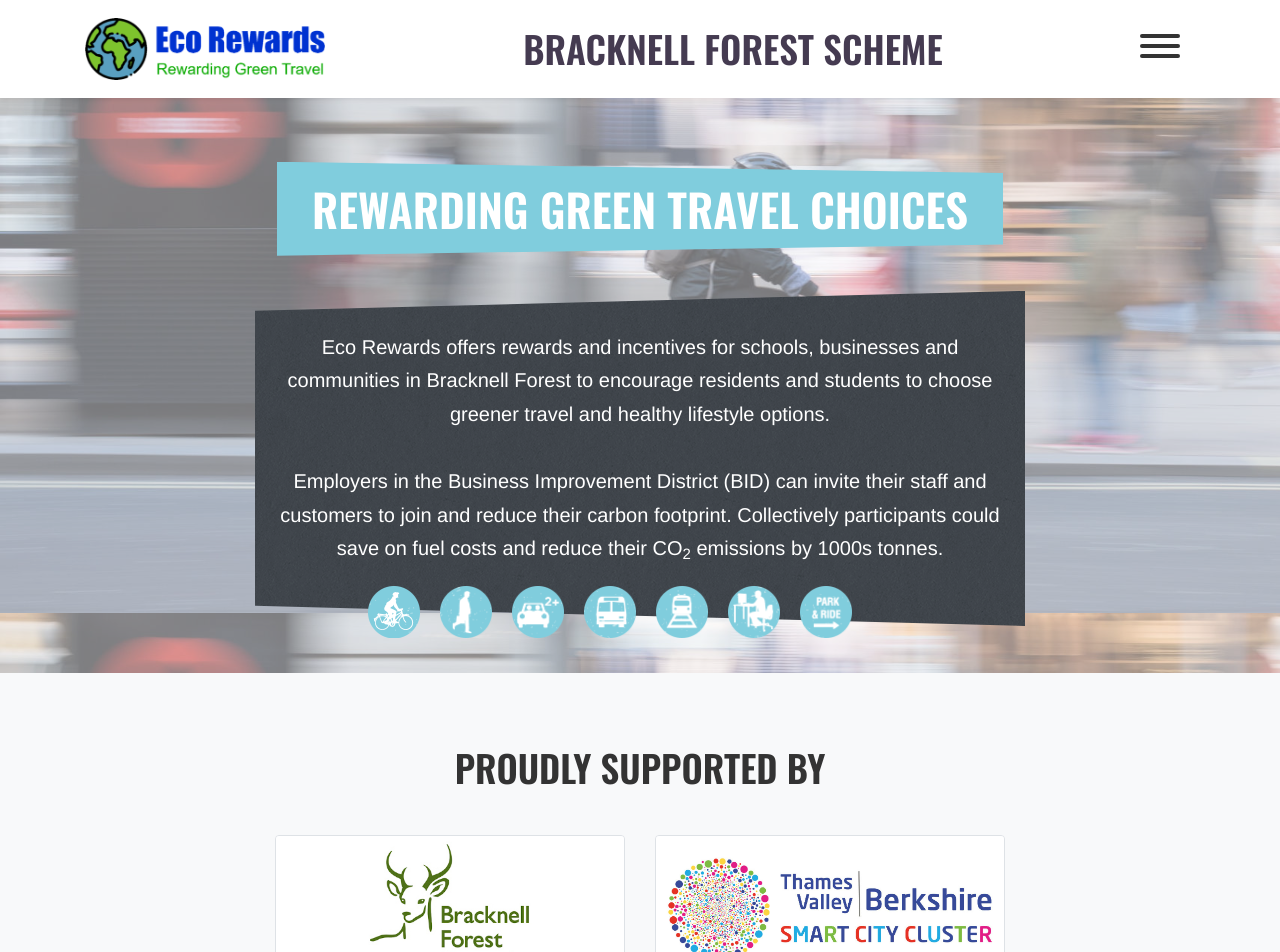
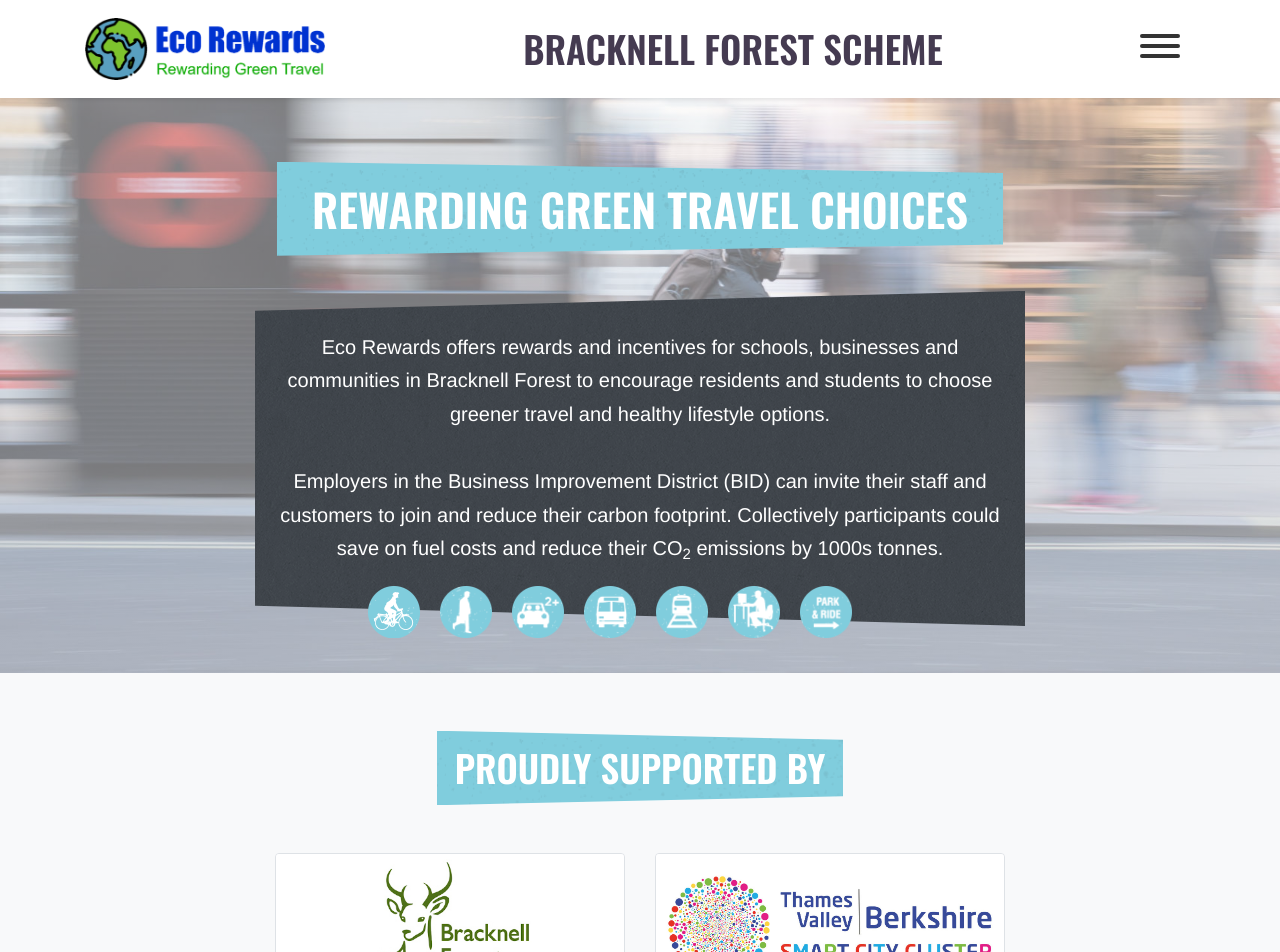
Before and after one commit to EcoRewards/ecorewards.co.uk, a Jekyll site: the page built from bracknell.html, in a window 1280 px wide. Shown: the top 952 px of the page. Built offline with Jekyll 4.4.1, drawn with Linux system fonts in a browser that asks for light colours; some web fonts are replaced.

Commit message:
Split news into partial, add to home page, add texture to headings and fix mini jumbotron title content

```diff
--- a/_includes/mini-jumbotron.html
+++ b/_includes/mini-jumbotron.html
@@ -1,6 +1,6 @@
 
 <div class="jumbotron mini text-center">
   <div class="container">
-    <h1 class="heading heading--lg heading--color-1">About Eco Rewards</h1>
+    <h1 class="heading heading--lg heading--color-1">{{ page.title }}</h1>
   </div>
 </div>
--- /dev/null
+++ b/_includes/news.html
@@ -0,0 +1,32 @@
+<section id="news" class="pt-5 pb-5">
+    <div class="container">
+        <div class="row justify-content-md-center text-center">
+            <div class="col-md-8">
+              <h2 class="heading heading--md heading--color-1 mb-5">Latest News & Updates</h2>
+              {% for post in site.posts limit: 10 %}
+                <div class="card shadow-sm mt-3 text-left">
+                  <div class="card-link" onclick="location.href='{{post.url}}'">
+                    <div class="row card-body news-body">
+                      <div class="col-sm-4">
+                        <div class="post-image" style="background: url(/assets/image/post/{{post.image}}) center"></div>
+                      </div>
+                      <div class="col-sm-8 pt-3">
+                        <h4 class="invert-header m-0 p-0">
+                          {{post.title}}
+                        </h4>
+                        <p class="mt-3 mb-3 mr-4">
+                          <span>{{ post.description | slice: 0,162 }}</span>
+                          ...<a href="{{post.url}}">continue reading</a>.
+                        </p>
+
+                      </div>
+                    </div>
+                  </div>
+                </div>
+              {% endfor %}
+            </div>
+        </div>
+
+        <p class="text-center mt-5">If you represent an organisation or are based in another area, please <a href="/contact">contact us</a> for more information.</p>
+    </div>
+</section>
--- a/_sass/headings.scss
+++ b/_sass/headings.scss
@@ -1,6 +1,6 @@
 .heading {
-  // background-image: url($texture);
-  // background-repeat: repeat;
+  background-image: url($texture);
+  background-repeat: repeat;
   clip-path: polygon(0 0, 100% 12%, 100% 88%, 0% 100%);
   color: $color-white;
   display: inline-block;
--- a/_sass/jumbotron.scss
+++ b/_sass/jumbotron.scss
@@ -4,7 +4,7 @@
   margin-bottom: 0;
   background-image: linear-gradient(to bottom, rgba(255,255,255,0.45) 0%,rgba(255,255,255,0.45) 100%), url("../image/jumbotron-background.jpg");
   background-size: cover;
-  background-position: 0 -60px;
+  background-repeat: no-repeat;
   color: $color-black;
   border-radius: 0;
   max-height: 810px;
--- a/bracknell.html
+++ b/bracknell.html
@@ -12,7 +12,9 @@
   <div class="container">
     <div class="row justify-content-md-center mb-5">
       <div class="col-md-8">
-        <div class="text-center"><h2>Proudly supported by</h2></div>
+        <div class="text-center">
+          <h2 class="heading heading--md heading--color-1 mb-5">Proudly supported by</h2>
+        </div>
         <div class="row justify-content-md-center">
           <div class="col-md-6">
             <img class="border rounded img-responsive" src="/assets/image/bracknell-logo2.jpg" />
@@ -24,9 +26,11 @@
       </div>
     </div>
 
-    <div class="row justify-content-md-center">
+    <div class="row justify-content-md-center mb-5">
       <div class="col-md-8">
-        <div class="text-center"><h2>How does it work?</h2></div>
+        <div class="text-center">
+          <h2 class="heading heading--md heading--color-1 heading--reverse-clip mb-5">How does it work?</h2>
+        </div>
         <iframe class="youtube" src="https://www.youtube.com/embed/6xY-866a9ZU" frameborder="0"
                 allow="accelerometer; autoplay; encrypted-media; gyroscope; picture-in-picture"
                 allowfullscreen></iframe>
@@ -58,51 +62,18 @@
 
     <div class="row justify-content-md-center">
       <div class="col-md-8">
-        <div class="text-center"><h2>Get started</h2></div>
+        <div class="text-center">
+          <h2 class="heading heading--md heading--color-1 mb-5">Get started</h2>
+        </div>
         <p>
           Just collect a smart tag or use your e+ card or rail smart card.
           Start tapping your card on the blue reader and <a href="https://www.ecorewards.org.uk/secure/register.php">register your card</a>
           with green travel mode and overall usual journey distance.
         </p>
+        <img class="rounded mb-5" src="/assets/image/tags.jpg" width="100%" />
       </div>
     </div>
+  </div>
 
-    <div class="row justify-content-md-center mb-5">
-      <div class="col-md-8">
-        <img class="rounded" src="/assets/image/tags.jpg" width="100%" />
-      </div>
-    </div>
-
-    <div class="row justify-content-md-center text-center">
-      <div class="col-md-8">
-        <h2>Latest News & Updates</h2>
-        {% for post in site.posts limit: 10 %}
-          <div class="card shadow-sm mt-3 text-left">
-            <div class="card-link" onclick="location.href='{{post.url}}'">
-              <div class="row card-body news-body">
-                <div class="col-sm-4">
-                  <div class="post-image" style="background: url(/assets/image/post/{{post.image}}) center"></div>
-                </div>
-                <div class="col-sm-8 pt-3">
-                  <h4 class="invert-header m-0 p-0">
-                    {{post.title}}
-                  </h4>
-                  <p class="mt-3 mb-3 mr-4">
-                    <span>{{ post.description | slice: 0,162 }}</span>
-                    ...<a href="{{post.url}}">continue reading</a>.
-                  </p>
-
-                </div>
-              </div>
-            </div>
-          </div>
-        {% endfor %}
-      </div>
-    </div>
-
-    <div class="text-center mt-5">
-      <p>If you represent an organisation or are based in another area, please <a href="/contact">contact us</a> for
-        more information.</p>
-    </div>
-  </div>
+  {% include news.html %}
 </div>
--- a/index.html
+++ b/index.html
@@ -75,3 +75,5 @@
     </div>
   </div>
 </section>
+
+{% include news.html %}
```
Also changed, not shown: assets/image/texture.png (added).
